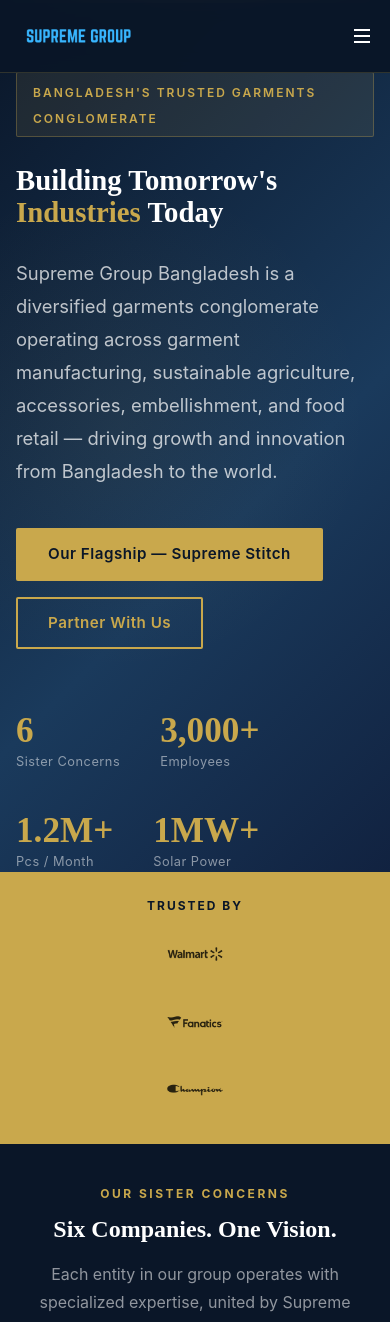
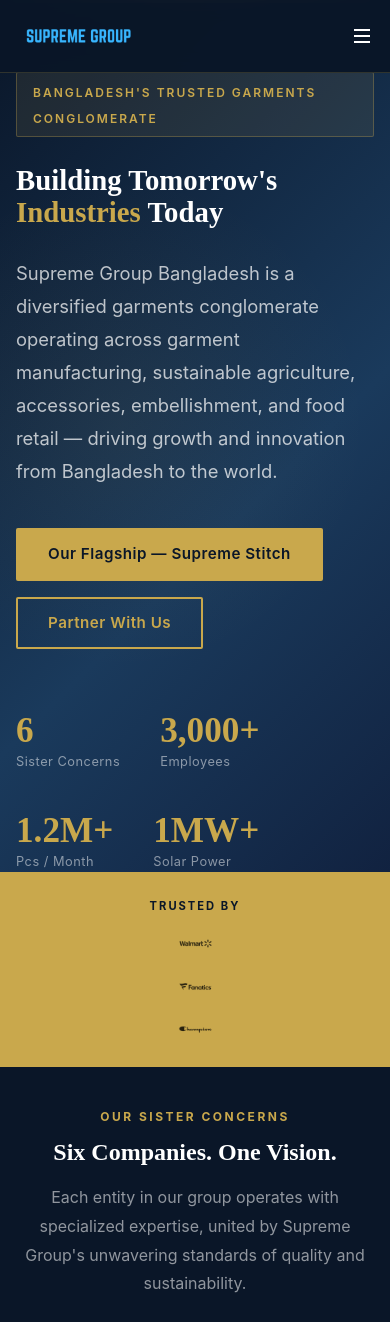
Before and after one commit to ratulsarker/supreme-group, a Next.js app: page / in a window 390 px wide. Shown: the top 1322 px of the page. Built offline with nearby package versions, Linux system fonts and the light colour scheme.

Commit message:
Fix: trusted logos in single row on mobile, not stacked vertically

```diff
--- a/app/globals.css
+++ b/app/globals.css
@@ -306,6 +306,14 @@
     gap: 8px !important;
   }
 
+  /* Trusted logos: stay in one row on mobile */
+  .trusted-logos {
+    gap: 20px !important;
+  }
+  .trusted-logos img {
+    height: 35px !important;
+  }
+
   /* Prevent horizontal overflow */
   body {
     overflow-x: hidden;
--- a/app/page.tsx
+++ b/app/page.tsx
@@ -161,10 +161,12 @@
       </section>
 
       {/* CLIENTS BAR */}
-      <section style={{ background: "#C9A84C", padding: "24px 0" }}>
+      <section style={{ background: "#C9A84C", padding: "20px 0" }}>
         <div className="container">
-          <div style={{ display: "flex", alignItems: "center", justifyContent: "center", gap: "60px", flexWrap: "wrap" }}>
-            <span style={{ fontSize: "0.75rem", fontWeight: 700, color: "#0A1628", letterSpacing: "2px", textTransform: "uppercase" }}>Trusted by</span>
+          <div style={{ textAlign: "center", marginBottom: "8px" }}>
+            <span style={{ fontSize: "0.7rem", fontWeight: 700, color: "#0A1628", letterSpacing: "2px", textTransform: "uppercase" }}>Trusted by</span>
+          </div>
+          <div className="trusted-logos" style={{ display: "flex", alignItems: "center", justifyContent: "center", gap: "40px" }}>
             {[
               { src: "/images/walmart-logo.png", alt: "Walmart" },
               { src: "/images/fanatics-logo.png", alt: "Fanatics" },
@@ -174,7 +176,7 @@
                 key={logo.alt}
                 src={logo.src}
                 alt={logo.alt}
-                style={{ height: "60px", width: "auto", filter: "brightness(0) opacity(0.8)" }}
+                style={{ height: "50px", width: "auto", filter: "brightness(0) opacity(0.8)" }}
               />
             ))}
           </div>
```
